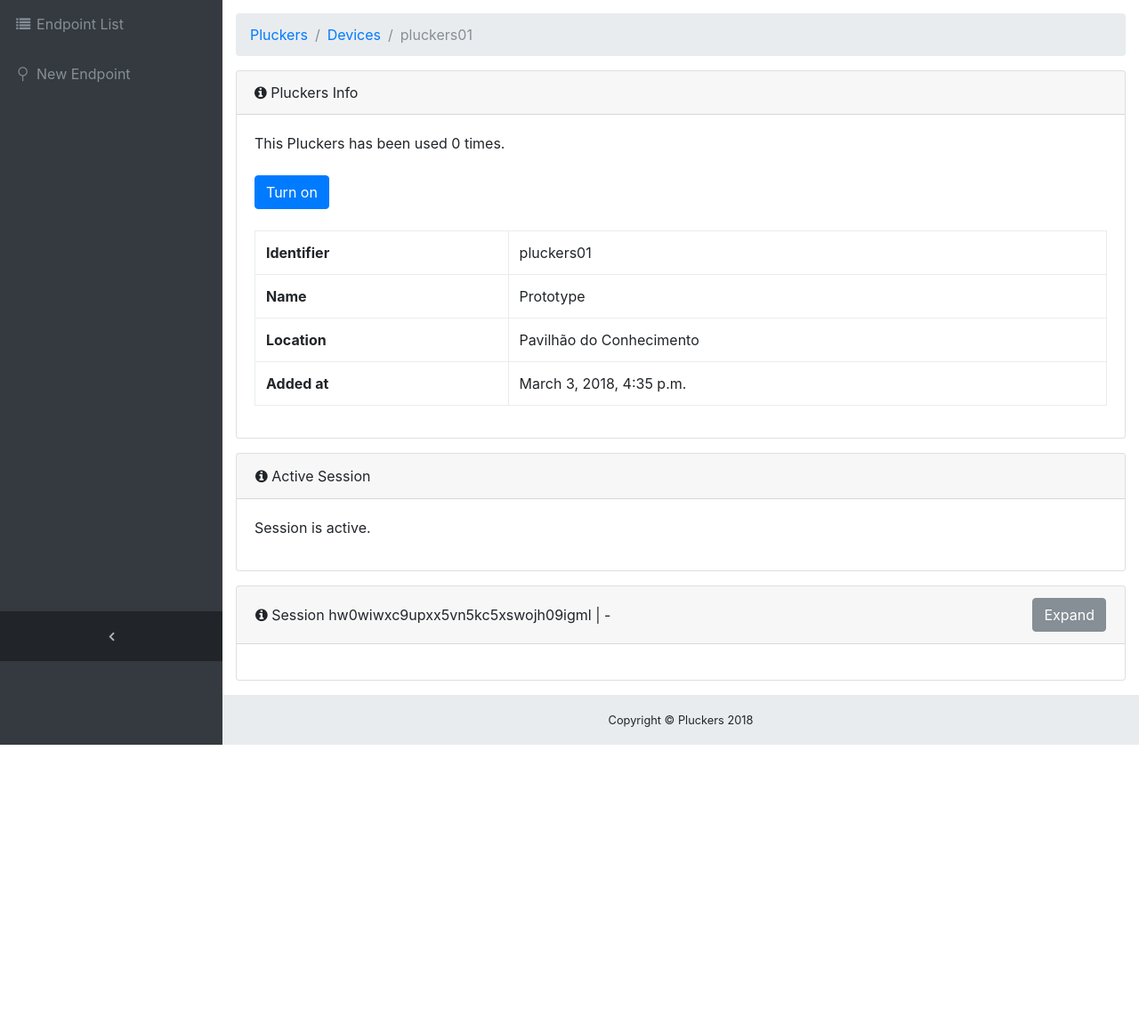
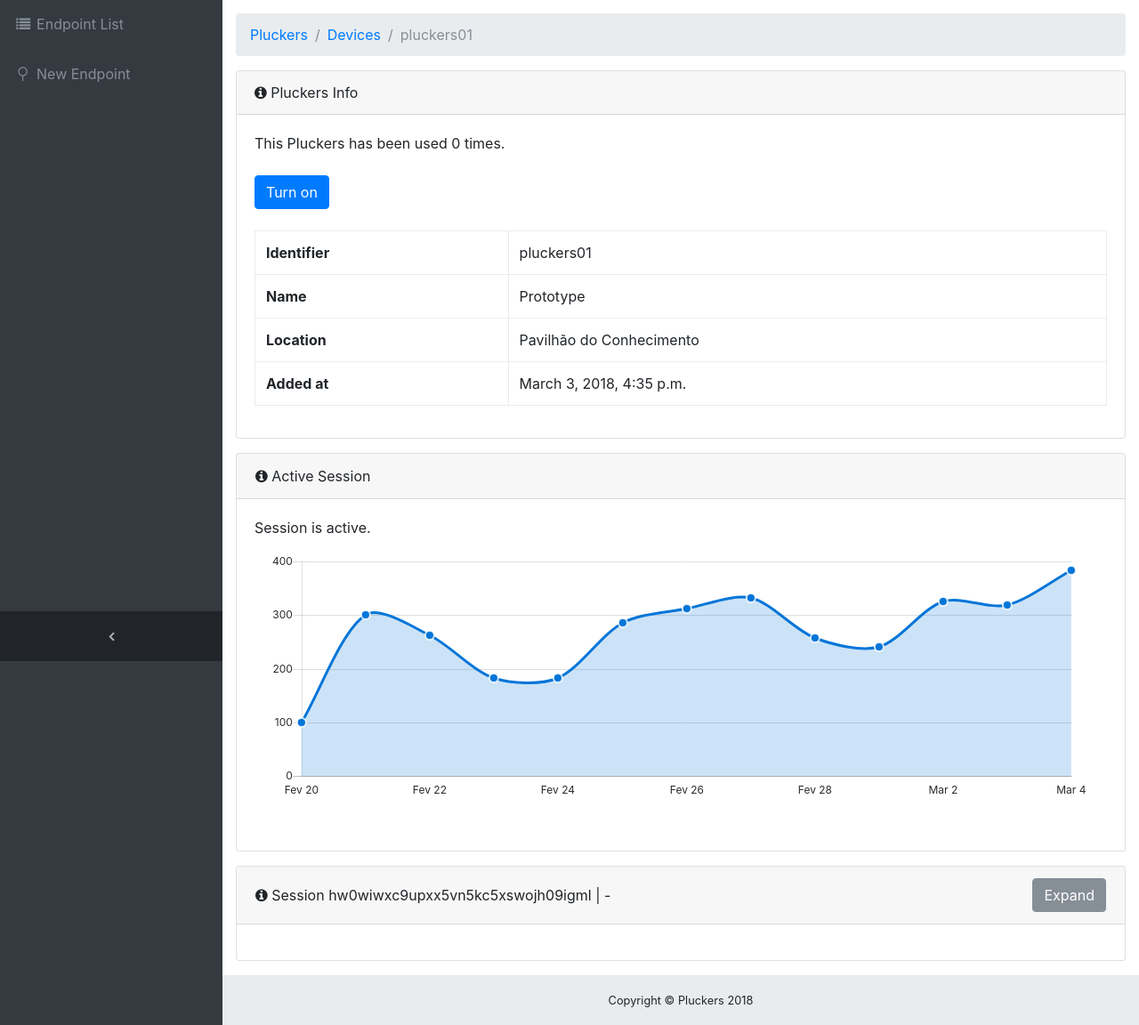
Before and after one commit to btoztas/tecstorm, a Django app: template web/pluckers/dashboard/templates/device.html in a window 1280 px wide. Shown: the part 57-1209 px from the top of the page at 89% size. Before the commit the page ends 894 px from the top, so only its background shows below. Run offline with Django 3.2, Linux system fonts and the light colour scheme; the template is opened without the code that fills it: values that come from a table or form of the project are taken from there, others are empty; data comes from the database, SQL or seed files in the repository; some libraries are stand-ins or nearby versions.

Commit message:
added graph

```diff
--- a/web/pluckers/dashboard/templates/device.html
+++ b/web/pluckers/dashboard/templates/device.html
@@ -86,7 +86,11 @@
                     <table class="table table-bordered" id="dataTable" width="100%" cellspacing="0">
                         <tbody>
 
-                            Session is active.
+                        Session is active.
+
+                        <div class="card-body">
+                            <canvas id="myAreaChart" width="100%" height="30"></canvas>
+                        </div>
 
                         </tbody>
                     </table>
```
